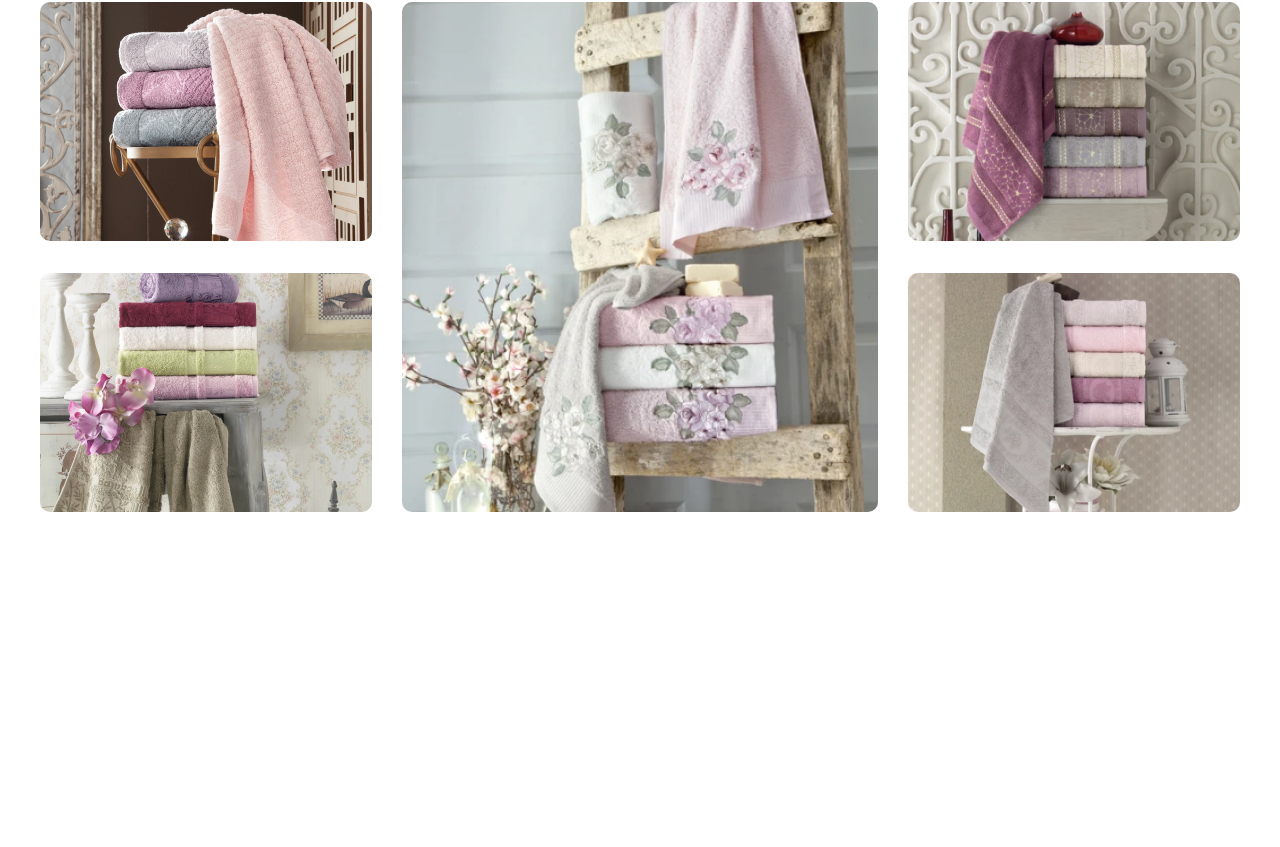
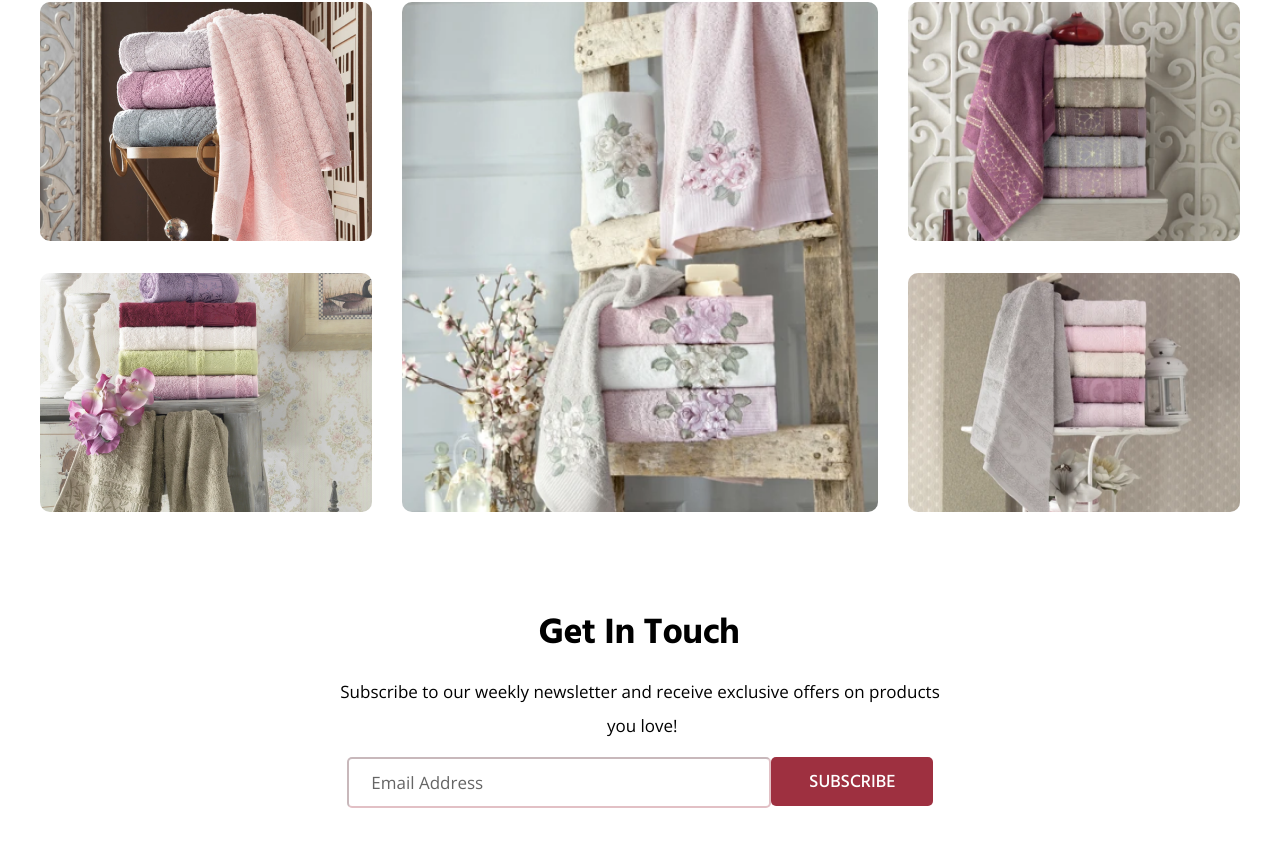
Before and after one commit to 7th55/concetti-di-lusso, a React (Vite) app: page / in a window 1280 px wide. Shown: the part 4966-5813 px from the top of the page. Before the commit the page ends 5488 px from the top, so only its background shows below. Built offline with nearby package versions, Linux system fonts and the light colour scheme.

Commit message:
Add GetInTouch

```diff
--- a/src/app/App.tsx
+++ b/src/app/App.tsx
@@ -7,6 +7,7 @@ import { FeaturedProduct } from '/src/widgets/FeaturedProduct';
 import { TrendingProduct } from '/src/widgets/TrendingProduct';
 import { OurTestimonials } from '/src/widgets/OurTestimonials';
 import { ProductGallery } from '/src/widgets/ProductGallery';
+import { GetInTouch } from '/src/widgets/GetInTouch';
 // Global Styles
 import '/src/app/normalize.css';
 import '/src/app/global.css';
@@ -25,6 +26,7 @@ export const App = () => {
         <TrendingProduct />
         <OurTestimonials />
         <ProductGallery />
+        <GetInTouch />
       </main>
     </>
   );
--- /dev/null
+++ b/src/widgets/GetInTouch/GetInTouch.tsx
@@ -0,0 +1,43 @@
+import './styles.css';
+import { Button } from '/src/shared/UI/Button';
+import { buttonStylesClass } from '/src/shared/lib/buttonStyles';
+
+export const GetInTouch = () => {
+  return (
+    <div className="getInTouch">
+      <div className="getInTouch__content-wrapper">
+        <div className="getInTouch__header">
+          <div className="getInTouch__header-content">
+            <h3>Get In Touch</h3>
+          </div>
+        </div>
+        <div className="getInTouch__content">
+          <div className="getInTouch__text">
+            <p>
+              {
+                'Subscribe to our weekly newsletter and receive exclusive offers on products\n you love!'
+              }
+            </p>
+          </div>
+          <div className="getInTouch__form">
+            <input
+              placeholder="Email Address"
+              type="email"
+              className="getInTouch__email"
+            />
+            <div className="getInTouch__subscribe-button">
+              <Button
+                buttonStylesClassName={buttonStylesClass({
+                  type: 'regular',
+                  hover: false,
+                })}
+              >
+                Subscribe
+              </Button>
+            </div>
+          </div>
+        </div>
+      </div>
+    </div>
+  );
+};
--- /dev/null
+++ b/src/widgets/GetInTouch/index.ts
@@ -0,0 +1 @@
+export { GetInTouch } from './GetInTouch';
--- /dev/null
+++ b/src/widgets/GetInTouch/styles.css
@@ -0,0 +1,68 @@
+.getInTouch {
+  display: flex;
+  justify-content: center;
+  height: 381px;
+}
+
+.getInTouch__content-wrapper {
+  display: flex;
+  flex-direction: column;
+  align-items: center;
+  width: var(--max-width);
+}
+
+.getInTouch__header {
+  display: flex;
+  justify-content: center;
+  align-items: center;
+  position: relative;
+  height: 161px;
+  font-size: var(--font-size-eigth);
+  font-weight: var(--font-weight-second);
+  letter-spacing: -0.5px;
+}
+
+.getInTouch__header-content {
+  position: relative;
+  top: 29px;
+  left: -1px;
+}
+
+.getInTouch__content {
+  position: relative;
+  box-sizing: border-box;
+  padding: 0 80px;
+}
+
+.getInTouch__text {
+  position: relative;
+  top: -8px;
+  font-family: var(--font-second);
+  font-size: var(--font-size-fourth);
+  line-height: 2;
+  text-align: center;
+  white-space: break-spaces;
+}
+
+.getInTouch__form {
+  position: relative;
+  top: 6px;
+  left: 7px;
+  display: flex;
+}
+
+.getInTouch__email {
+  width: 69.4%;
+  height: 45px;
+  border-radius: 5px;
+  border-color: rgba(158, 48, 64, 0.3);
+}
+
+.getInTouch__email::placeholder {
+  position: relative;
+  top: 2px;
+  left: 20px;
+  font-family: var(--font-second);
+  font-size: var(--font-size-fourth);
+  color: #656565;
+}
```
